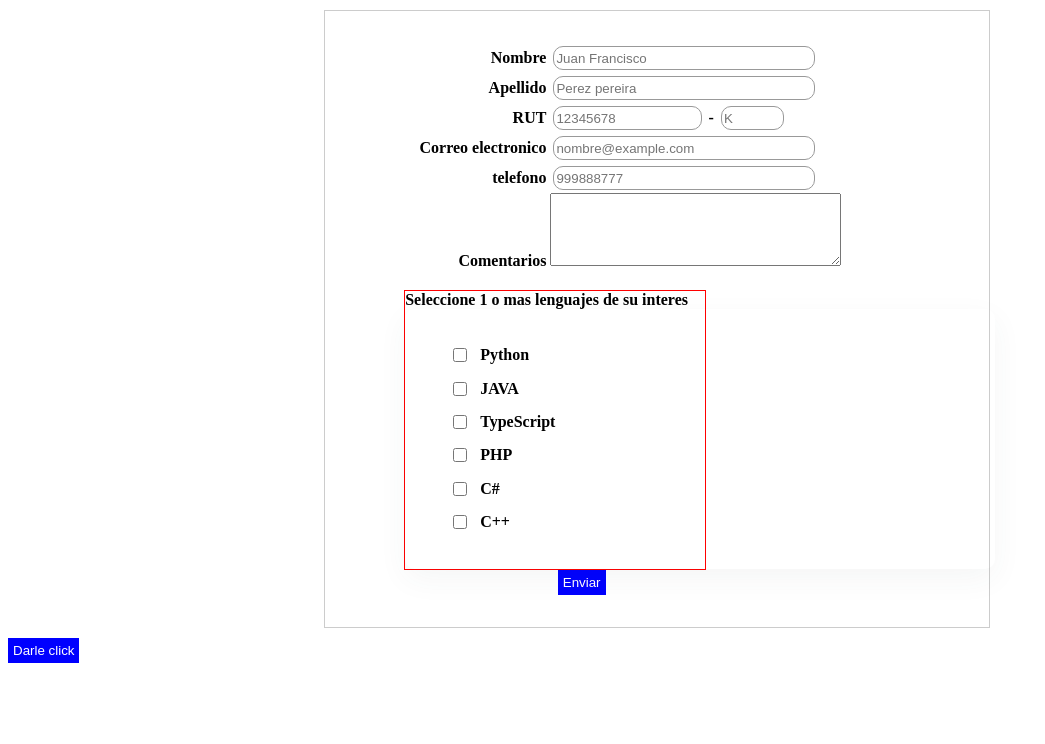
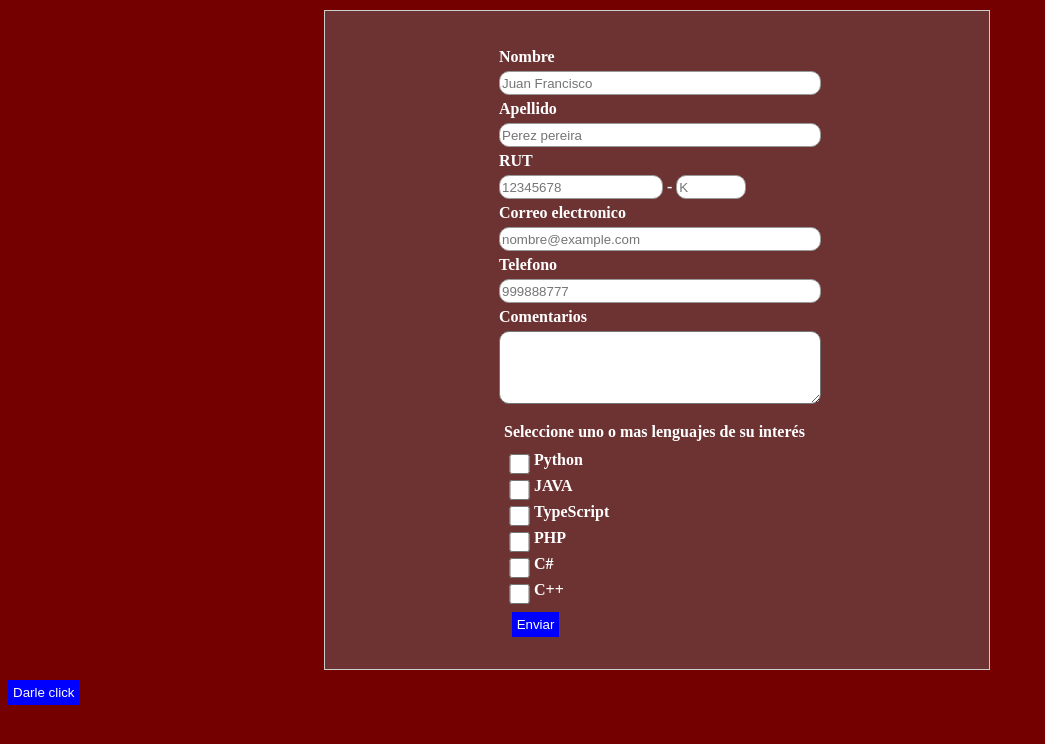
Before and after one commit to melamito/Formulario, a plain HTML site: page index.html in a window 1280 px wide. Shown: the whole page, without its empty margins (0-1045 px from the left). Drawn offline with Linux system fonts and the light colour scheme; a script that the page names is missing.

Commit message:
3 de marzo

```diff
--- a/css/estilo.css
+++ b/css/estilo.css
@@ -1,4 +1,8 @@
-form{
+body{
+	background-color: rgb(117, 0, 0);
+	color:white;
+}
+#formulario{
 	display: grid;
 	grid-template-columns: 1fr;
 	margin:10px;
@@ -6,12 +10,13 @@ form{
 	padding:1em;
 	border:1px solid #ccc;
 	margin-left: 25%;
+	background-color: rgb(109, 51, 51);
 }
 
 form ul{
 	list-style-type: none;
 	padding: 0;    /*para adentro*/
-	margin-left: 10%;
+	margin-left: 0%;
 }
 
 label{
@@ -20,30 +25,38 @@ label{
 
 .label{
 	display: inline-block;
-	width: 25%;
-	text-align: right;
+	width: 50%;
+	text-align: left;
 	cursor: pointer;
+	margin: 5px;
+	margin-left: 25%;
 }
 
 input{
-	width: 45%;
+	border: 1px solid #999;
+	border-radius: 10px;
 	height: 20px;
-	border: 1px solid #999;
-	margin: 3px;  /*hacia fuera*/
-	border-radius: 10px;
 }
 
-#rut{
+.input1{
+	width: 50%;
+	margin-left: 25%;}
+
+.input2{  /*---RUT---*/
 	width: 25%;
+	margin-left: 25%;
 }
 
-#dv{
+.input3{   /*--- dig verif ---*/
 	width: 10%;
+	margin-left: 0;
 }
 
 textarea{
 	width: 50%;
 	height: 5em;
+	margin-left: 25%;
+	border-radius: 10px;
 }
 .button{
 	padding-left: 27%;
@@ -56,26 +69,20 @@ button{
 }
 
 #checklist{
-	align-items: center;
+	margin-top: 10px;
+	display:flex;
 	flex-direction: column;
-	width: 500px;
-	height: 200px;
-	border-radius: 10px;
-	position: relative;
-	box-shadow: 0 10px 30px rgba(65,72,86,0.05);
-	padding: 30px 45px;
-	display: grid;
+	display:grid;
 	grid-template-columns: 30px auto;
 }
 
 #box{
 	align-items: center;
-	width: 300px;
+	width: 50%;
 	height: 100%;
-	margin-top: 20px;
-	border: 1px solid red;
+	margin-top: 10px;
+	margin-left: 25%;
+	/*border: 1px solid red;*/
+	border-radius: 10px;
+	padding:5px;
 }
-
-#box label{
-	align-items: center;
-}
--- a/index.html
+++ b/index.html
@@ -12,40 +12,62 @@
 	<form method="post" action="#" id="formulario">
 		<ul>
 			<li>
+				<div>
 					<label for="nombre" class="label">Nombre </label>
-				<input id="nombre" type="text" placeholder="Juan Francisco" required="true">
+					<div>
+						<input id="nombre" class="input1" type="text" placeholder="Juan Francisco" required="true">
+					</div>
+				</div>
 			</li>
 
 			<li>
+				<div>
 					<label for="apellido" class="label">Apellido</label>
-				<input id="apellido" type="text" placeholder="Perez pereira" required="true">
+					<div>
+						<input id="apellido" class="input1" type="text" placeholder="Perez pereira" required="true">
+					</div>
+				</div>
 			</li>
 
 			<li>
+				<div>
 					<label for="rut" class="label">RUT</label>
-				<input id="rut" type="text" placeholder="12345678" maxlength="8">
-
+					<div>
+						<input id="rut" class="input2" type="text" placeholder="12345678" maxlength="8">
 						<label for="dv">-</label>
-				<input id="dv" type="text" placeholder="K" maxlength="1">
+						<input id="dv" class="input3" type="text" placeholder="K" maxlength="1">
+					</div>
+				</div>
 			</li>
 			<li>
+				<div>
 					<label for="email" class="label">Correo electronico</label>
-				<input id="email" type="email" placeholder="nombre@example.com">
+					<div>
+						<input id="email" class="input1" type="email" placeholder="nombre@example.com">
+					</div>
+				</div>
 			</li>
 			<li>
-				<label for="telefono" class="label">telefono</label>
-				<input id="telefono" type="number" placeholder="999888777" maxlength="9">
+				<div>
+					<label for="telefono" class="label">Telefono</label>
+					<div>
+						<input id="telefono" class="input1" type="number" placeholder="999888777" maxlength="9">
+					</div>
+				</div>
 			</li>
 
 			<li>
+				<div>
 					<label for="comentarios" class="label">Comentarios</label>
-
+					<div>
 						<textarea id="comentarios"></textarea>
+					</div>
+				</div>
 			</li>
 
 			<li>
 				<div id="box">
-					<label class="label2">Seleccione 1 o mas lenguajes de su interes</label>
+					<label class="label2">Seleccione uno o mas lenguajes de su interés</label>
 					<div id="checklist">
 
 					<input id="python" type="checkbox">
```
Also changed, not shown: tsconfig.json (added, +71 -0 lines). Lines whose indentation alone changed are shown as unchanged.
